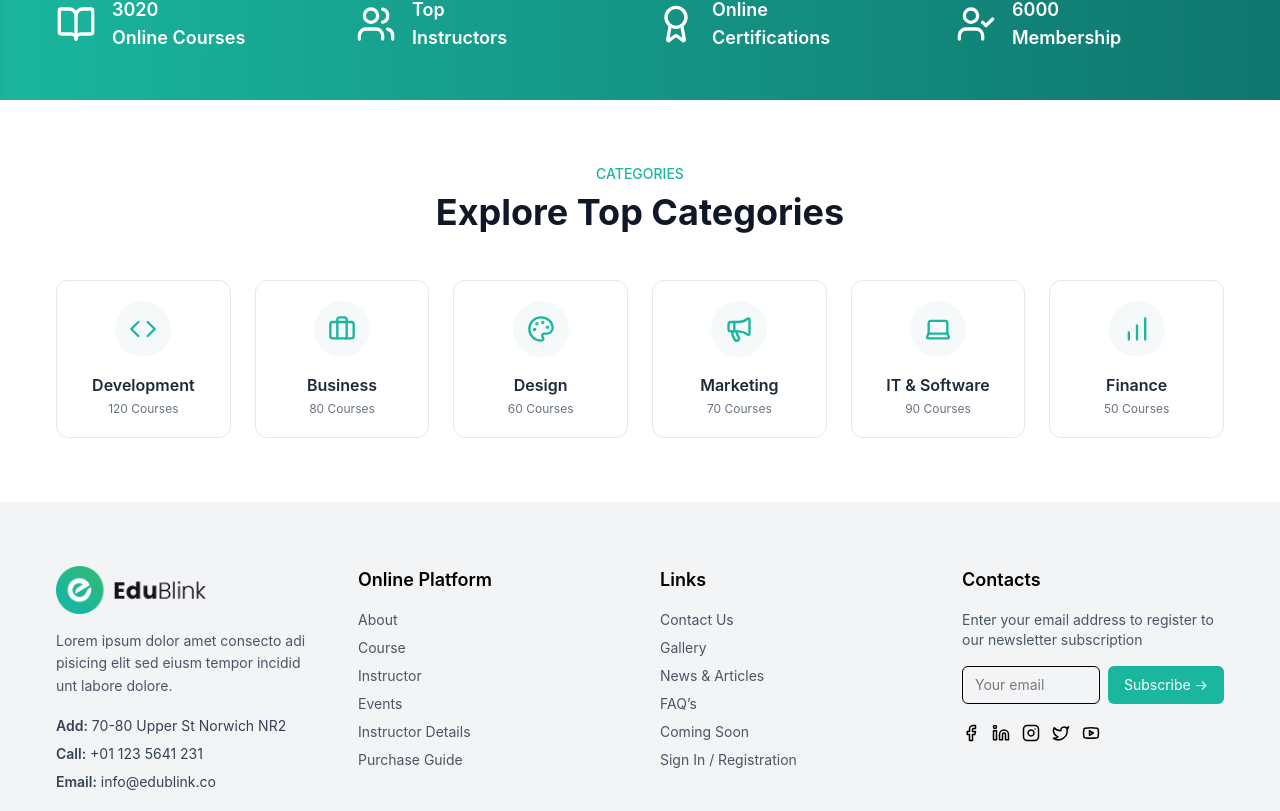
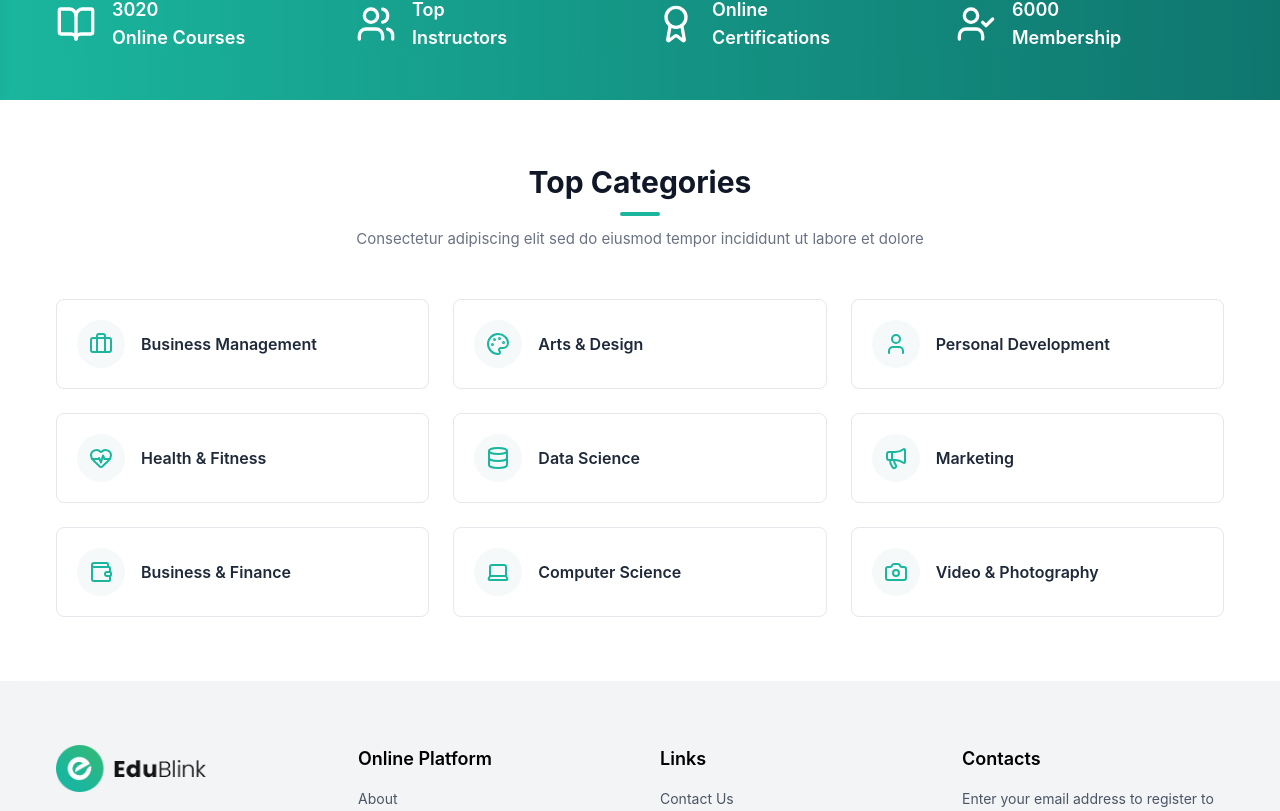
Before and after one commit to bharatbhati1234/Educonnect_Frontend, a Next.js app: page / in a window 1280 px wide. Shown: the part 710-1521 px from the top of the page. Built offline with nearby package versions, Linux system fonts and the light colour scheme.

Commit message:
first commit

```diff
--- a/components/home/Categories.jsx
+++ b/components/home/Categories.jsx
@@ -1,48 +1,31 @@
 // Categories.jsx file --------------------------------------------------------------
+
 
 "use client";
 
 import { motion } from "framer-motion";
 import {
-  Code,
   Briefcase,
   Palette,
+  User,
+  HeartPulse,
+  Database,
   Megaphone,
+  Wallet,
   Laptop,
-  BarChart,
+  Camera,
 } from "lucide-react";
 
 const categories = [
-  {
-    title: "Development",
-    courses: "120 Courses",
-    icon: Code,
-  },
-  {
-    title: "Business",
-    courses: "80 Courses",
-    icon: Briefcase,
-  },
-  {
-    title: "Design",
-    courses: "60 Courses",
-    icon: Palette,
-  },
-  {
-    title: "Marketing",
-    courses: "70 Courses",
-    icon: Megaphone,
-  },
-  {
-    title: "IT & Software",
-    courses: "90 Courses",
-    icon: Laptop,
-  },
-  {
-    title: "Finance",
-    courses: "50 Courses",
-    icon: BarChart,
-  },
+  { title: "Business Management", icon: Briefcase },
+  { title: "Arts & Design", icon: Palette },
+  { title: "Personal Development", icon: User },
+  { title: "Health & Fitness", icon: HeartPulse },
+  { title: "Data Science", icon: Database },
+  { title: "Marketing", icon: Megaphone },
+  { title: "Business & Finance", icon: Wallet },
+  { title: "Computer Science", icon: Laptop },
+  { title: "Video & Photography", icon: Camera },
 ];
 
 export default function Categories() {
@@ -51,17 +34,20 @@ export default function Categories() {
 
       {/* HEADER */}
       <div className="max-w-[1200px] mx-auto px-4 text-center mb-12">
-        <p className="text-[#1ab69d] font-medium text-sm mb-2">
-          CATEGORIES
+        <h3 className="text-2xl md:text-3xl font-bold text-gray-900">
+          Top Categories
+        </h3>
+
+        {/* small shape */}
+        <div className="w-10 h-1 bg-[#1ab69d] mx-auto my-3 rounded-full"></div>
+
+        <p className="text-gray-500 text-[15px] max-w-xl mx-auto">
+          Consectetur adipiscing elit sed do eiusmod tempor incididunt ut labore et dolore
         </p>
-
-        <h2 className="text-2xl sm:text-3xl md:text-4xl font-bold text-gray-900">
-          Explore Top Categories
-        </h2>
       </div>
 
       {/* GRID */}
-      <div className="max-w-[1200px] mx-auto px-4 grid grid-cols-2 sm:grid-cols-3 lg:grid-cols-6 gap-6">
+      <div className="max-w-[1200px] mx-auto px-4 grid grid-cols-1 sm:grid-cols-2 lg:grid-cols-3 gap-6">
 
         {categories.map((cat, index) => {
           const Icon = cat.icon;
@@ -69,25 +55,21 @@ export default function Categories() {
           return (
             <motion.div
               key={index}
-              whileHover={{ y: -8 }}
-              className="group bg-white border border-gray-200 rounded-xl p-5 text-center cursor-pointer hover:shadow-lg transition"
+              initial={{ opacity: 0, y: 30 }}
+              whileInView={{ opacity: 1, y: 0 }}
+              transition={{ delay: index * 0.1 }}
+              viewport={{ once: true }}
+              className="flex items-center gap-4 p-5 border border-gray-200 rounded-lg hover:shadow-md cursor-pointer group transition"
             >
               {/* ICON */}
-              <div className="flex justify-center mb-4">
-                <div className="w-14 h-14 flex items-center justify-center rounded-full bg-[#f5f9fa] group-hover:bg-[#1ab69d] transition">
-                  <Icon className="w-7 h-7 text-[#1ab69d] group-hover:text-white transition" />
-                </div>
+              <div className="w-12 h-12 flex items-center justify-center rounded-full bg-[#f5f9fa] group-hover:bg-[#1ab69d] transition">
+                <Icon className="w-6 h-6 text-[#1ab69d] group-hover:text-white transition" />
               </div>
 
-              {/* TITLE */}
-              <h3 className="text-sm sm:text-base font-semibold text-gray-800 mb-1">
+              {/* TEXT */}
+              <h5 className="text-gray-800 font-semibold group-hover:text-[#1ab69d] transition">
                 {cat.title}
-              </h3>
-
-              {/* COURSES */}
-              <p className="text-xs text-gray-500">
-                {cat.courses}
-              </p>
+              </h5>
             </motion.div>
           );
         })}
```
